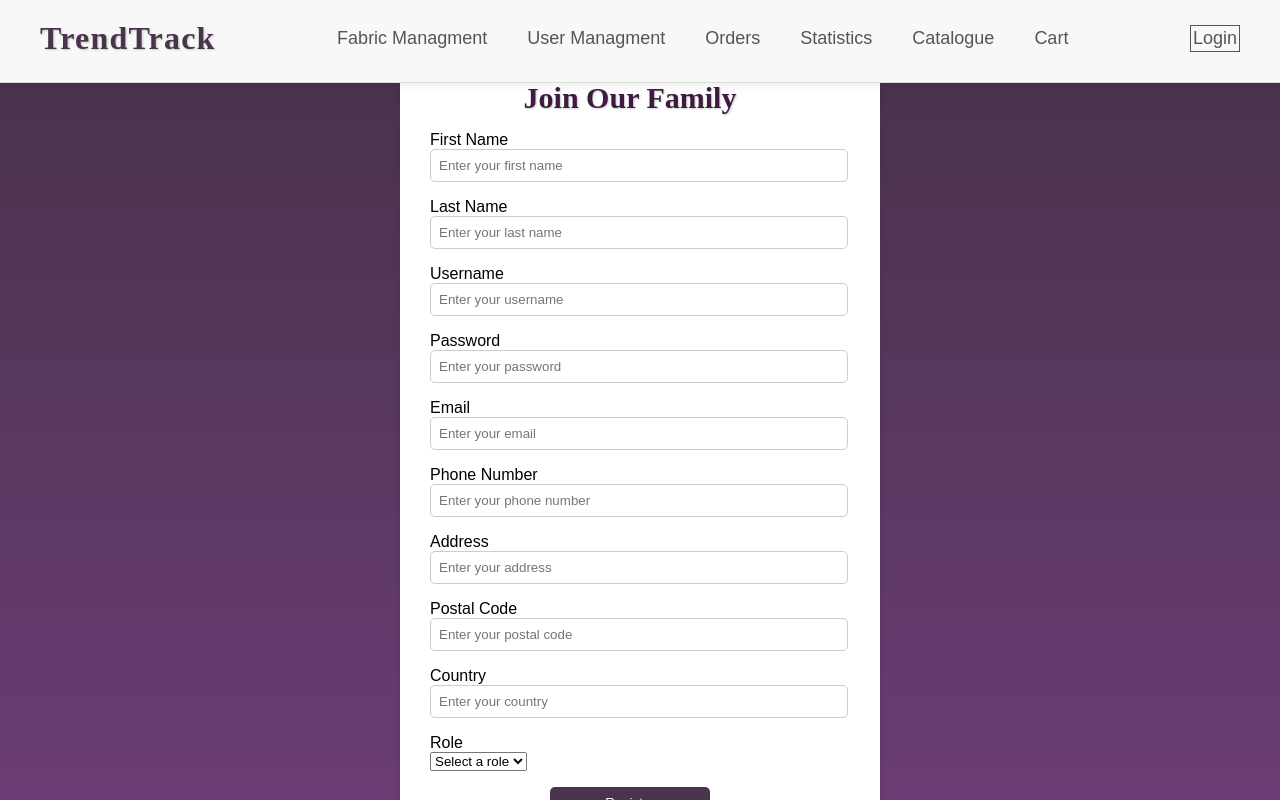
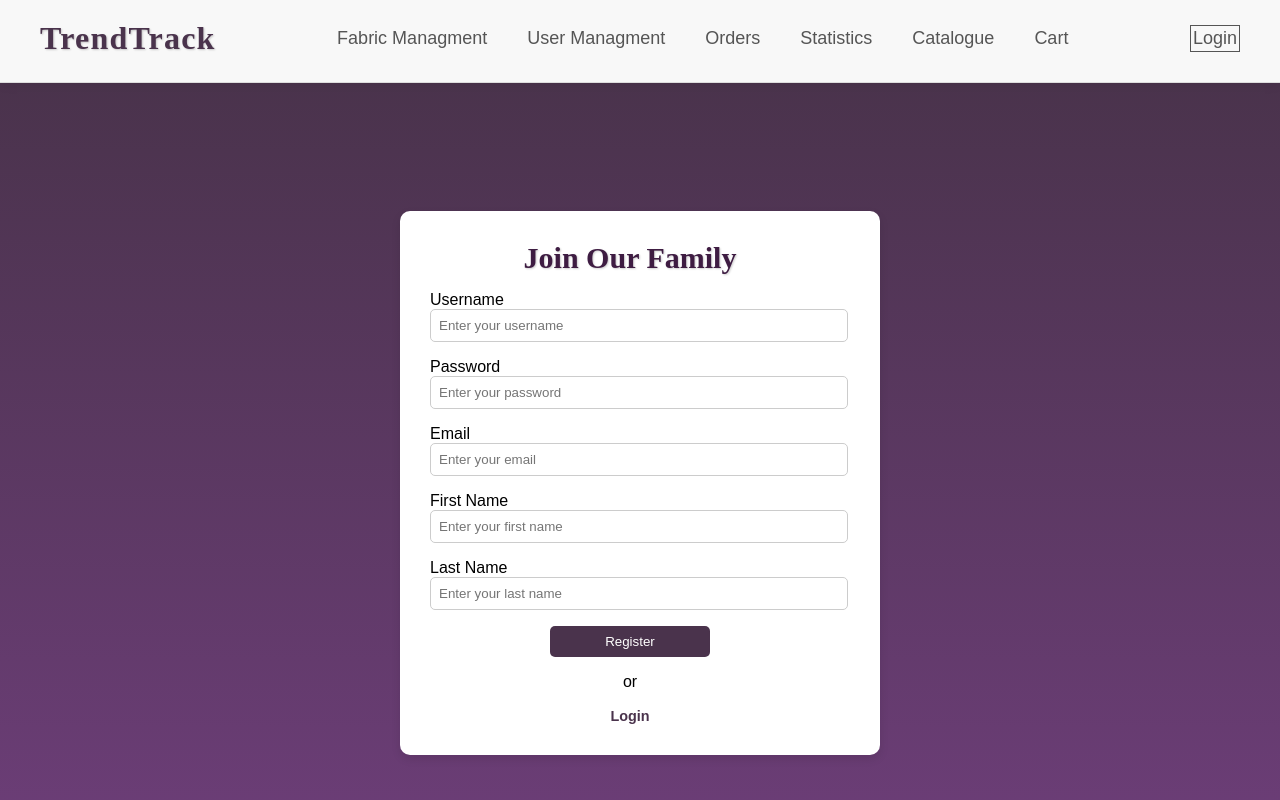
Before and after one commit to ivetkalchev/TrendTrack, a React (Vite) app: page /authentication in a window 1280 px wide. Both pictures are taken after a click on the element "Register". Shown: the top 800 px of the page. Built offline with nearby package versions, Linux system fonts and the light colour scheme.

Commit message:
register works

```diff
--- a/src/components/Login.jsx
+++ b/src/components/Login.jsx
@@ -1,16 +1,16 @@
 import React from "react";
 import { useForm } from "react-hook-form";
 import { login } from "../services/authService";
+import TokenManager from "../services/tokenManager";
 
 const Login = () => {
   const { register, handleSubmit, formState: { errors } } = useForm();
 
   const onSubmit = async (data) => {
     try {
-      console.log(data);
       const response = await login(data);
+      TokenManager.setAccessToken(response.accessToken); // Save token and claims
       console.log("Login Successful:", response);
-      localStorage.setItem("accessToken", response.accessToken);
       alert("Login Successful!");
     } catch (error) {
       console.error("Login Failed:", error.message);
--- a/src/components/Register.jsx
+++ b/src/components/Register.jsx
@@ -19,22 +19,6 @@ const Register = () => {
   return (
     <form className="form" onSubmit={handleSubmit(onSubmit)}>
       <h2>Join Our Family</h2>
-      <div className="form-control">
-        <label>First Name</label>
-        {errors.firstName && <span className="error-message">{errors.firstName.message}</span>}
-        <input
-          {...register("firstName", { required: "First name is required" })}
-          placeholder="Enter your first name"
-        />
-      </div>
-      <div className="form-control">
-        <label>Last Name</label>
-        {errors.lastName && <span className="error-message">{errors.lastName.message}</span>}
-        <input
-          {...register("lastName", { required: "Last name is required" })}
-          placeholder="Enter your last name"
-        />
-      </div>
       <div className="form-control">
         <label>Username</label>
         {errors.username && <span className="error-message">{errors.username.message}</span>}
@@ -73,46 +57,20 @@ const Register = () => {
         />
       </div>
       <div className="form-control">
-        <label>Phone Number</label>
-        {errors.number && <span className="error-message">{errors.number.message}</span>}
+        <label>First Name</label>
+        {errors.firstName && <span className="error-message">{errors.firstName.message}</span>}
         <input
-          type="tel"
-          {...register("number", { required: "Phone number is required" })}
-          placeholder="Enter your phone number"
+          {...register("firstName", { required: "First name is required" })}
+          placeholder="Enter your first name"
         />
       </div>
       <div className="form-control">
-        <label>Address</label>
-        {errors.address && <span className="error-message">{errors.address.message}</span>}
+        <label>Last Name</label>
+        {errors.lastName && <span className="error-message">{errors.lastName.message}</span>}
         <input
-          {...register("address", { required: "Address is required" })}
-          placeholder="Enter your address"
+          {...register("lastName", { required: "Last name is required" })}
+          placeholder="Enter your last name"
         />
-      </div>
-      <div className="form-control">
-        <label>Postal Code</label>
-        {errors.postalCode && <span className="error-message">{errors.postalCode.message}</span>}
-        <input
-          {...register("postalCode", { required: "Postal code is required" })}
-          placeholder="Enter your postal code"
-        />
-      </div>
-      <div className="form-control">
-        <label>Country</label>
-        {errors.country && <span className="error-message">{errors.country.message}</span>}
-        <input
-          {...register("country", { required: "Country is required" })}
-          placeholder="Enter your country"
-        />
-      </div>
-      <div className="form-control">
-        <label>Role</label>
-        {errors.role && <span className="error-message">{errors.role.message}</span>}
-        <select {...register("role", { required: "Role is required" })}>
-          <option value="">Select a role</option>
-          <option value="CLIENT">Client</option>
-          <option value="EMPLOYEE">Employee</option>
-        </select>
       </div>
       <button type="submit" className="submit-btn">Register</button>
     </form>
--- a/src/pages/FabricManagementPage.css
+++ b/src/pages/FabricManagementPage.css
@@ -77,3 +77,14 @@ h2 {
   text-align: center;
   color: #d9534f;
 }
+
+.feedback-message {
+  margin: 10px 0;
+  padding: 10px;
+  background-color: #d4edda;
+  color: #155724;
+  border: 1px solid #c3e6cb;
+  border-radius: 5px;
+  text-align: center;
+  font-size: 16px;
+}
--- a/src/pages/FabricManagementPage.jsx
+++ b/src/pages/FabricManagementPage.jsx
@@ -11,6 +11,7 @@ const ProductManagementPage = () => {
   const [fabrics, setFabrics] = useState([]);
   const [loading, setLoading] = useState(true);
   const [error, setError] = useState(null);
+  const [feedbackMessage, setFeedbackMessage] = useState('');
   const [isAdding, setIsAdding] = useState(false);
   const [filterQuery, setFilterQuery] = useState('');
 
@@ -37,6 +38,8 @@ const ProductManagementPage = () => {
     try {
       const addedFabric = await addFabric(newFabric);
       setFabrics((prevFabrics) => [...prevFabrics, addedFabric]);
+      setFeedbackMessage('Fabric added successfully!');
+      setTimeout(() => setFeedbackMessage(''), 3000);
     } catch (err) {
       setError('Failed to add fabric. Please try again.');
     }
@@ -47,6 +50,8 @@ const ProductManagementPage = () => {
     try {
       await deleteFabric(id);
       setFabrics((prevFabrics) => prevFabrics.filter((fabric) => fabric.id !== id));
+      setFeedbackMessage('Fabric deleted successfully!');
+      setTimeout(() => setFeedbackMessage(''), 3000);
     } catch (err) {
       setError('Failed to delete fabric. Please try again.');
     }
@@ -57,6 +62,8 @@ const ProductManagementPage = () => {
     try {
       await updateFabric(updatedFabric);
       fetchFabrics();
+      setFeedbackMessage('Fabric updated successfully!');
+      setTimeout(() => setFeedbackMessage(''), 3000);
     } catch (err) {
       setError('Failed to update fabric. Please try again.');
     }
@@ -95,6 +102,8 @@ const ProductManagementPage = () => {
         </div>
       </div>
 
+      {feedbackMessage && <div className="feedback-message">{feedbackMessage}</div>}
+
       {isAdding && (
         <AddProduct
           onAdd={handleAdd}
--- a/src/services/authService.jsx
+++ b/src/services/authService.jsx
@@ -1,28 +1,25 @@
-const BASE_URL = "http://localhost:8080";
 import axios from "axios";
+import BASE_URL from "./config";
 
 export const login = async (credentials) => {
-  const response = await axios({method: "post", url: `${BASE_URL}/tokens/login`, data:credentials});
-
-  if (!response.ok) {
-    throw new Error("Failed to login");
+  try {
+    const response = await axios.post(`${BASE_URL}/tokens/login`, credentials, {
+      headers: { "Content-Type": "application/json" },
+      withCredentials: true,
+    });
+    return response.data;
+  } catch (error) {
+    throw new Error(`Failed to login: ${error.response?.data?.message || error.message}`);
   }
-
-  return response.json();
 };
 
 export const register = async (userData) => {
-  const response = await fetch(`${BASE_URL}/users`, {
-    method: "POST",
-    headers: {
-      "Content-Type": "application/json",
-    },
-    body: JSON.stringify(userData),
-  });
-
-  if (!response.ok) {
-    throw new Error("Failed to register");
+  try {
+    const response = await axios.post(`${BASE_URL}/users`, userData, {
+      headers: { "Content-Type": "application/json" },
+    });
+    return response.data;
+  } catch (error) {
+    throw new Error(`Failed to register: ${error.message}`);
   }
-
-  return response.json();
 };
--- /dev/null
+++ b/src/services/config.jsx
@@ -0,0 +1,3 @@
+const BASE_URL = "http://localhost:8080";
+
+export default BASE_URL;
--- a/src/services/fabricService.jsx
+++ b/src/services/fabricService.jsx
@@ -1,9 +1,9 @@
-const BASE_URL = "http://localhost:8080";
 import axios from "axios";
+import BASE_URL from "./config";
 
 export const getFabrics = async () => {
   try {
-    const response = await axios.get(BASE_URL+"/fabrics");
+    const response = await axios.get(`${BASE_URL}/fabrics`);
     return response.data;
   } catch (error) {
     throw new Error(`Failed to fetch fabrics: ${error.message}`);
@@ -12,7 +12,7 @@ export const getFabrics = async () => {
 
 export const addFabric = async (fabric) => {
   try {
-    const response = await axios.post(BASE_URL+"/fabrics", fabric);
+    const response = await axios.post(`${BASE_URL}/fabrics`, fabric);
     return response.data;
   } catch (error) {
     throw new Error(`Failed to add fabric: ${error.message}`);
@@ -21,7 +21,8 @@ export const addFabric = async (fabric) => {
 
 export const updateFabric = async (fabric) => {
   try {
-    const response = await axios.put(BASE_URL+`/fabrics/${fabric.id}`, fabric);
+    const response = await axios.put(`${BASE_URL}/fabrics/${fabric.id}`, fabric);
+
     return response.data;
   } catch (error) {
     throw new Error(`Failed to update fabric: ${error.message}`);
@@ -30,7 +31,7 @@ export const updateFabric = async (fabric) => {
 
 export const deleteFabric = async (id) => {
   try {
-    await axios.delete(BASE_URL+`/fabrics/${id}`);
+    await axios.delete(`${BASE_URL}/fabrics/${id}`);
   } catch (error) {
     throw new Error(`Failed to delete fabric: ${error.message}`);
   }
```
